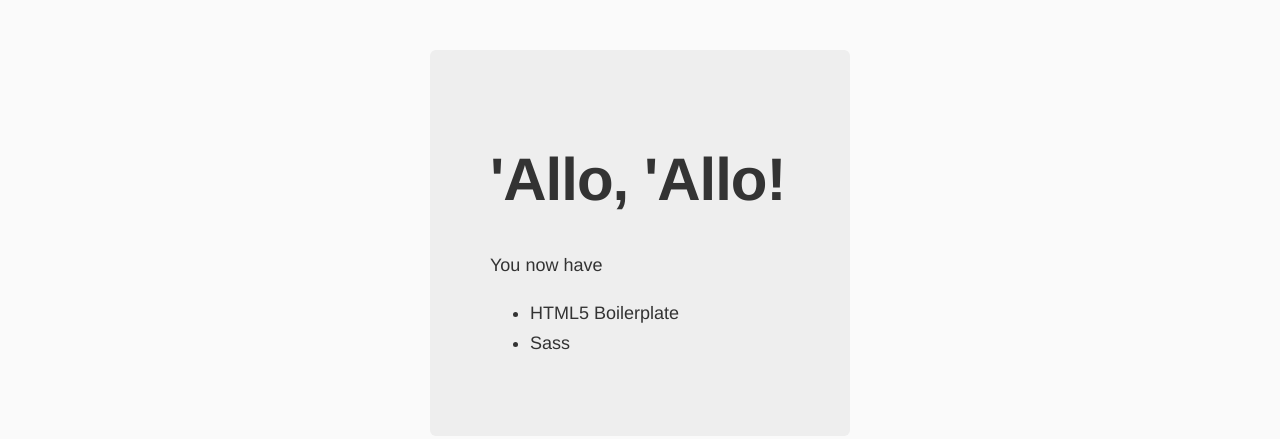
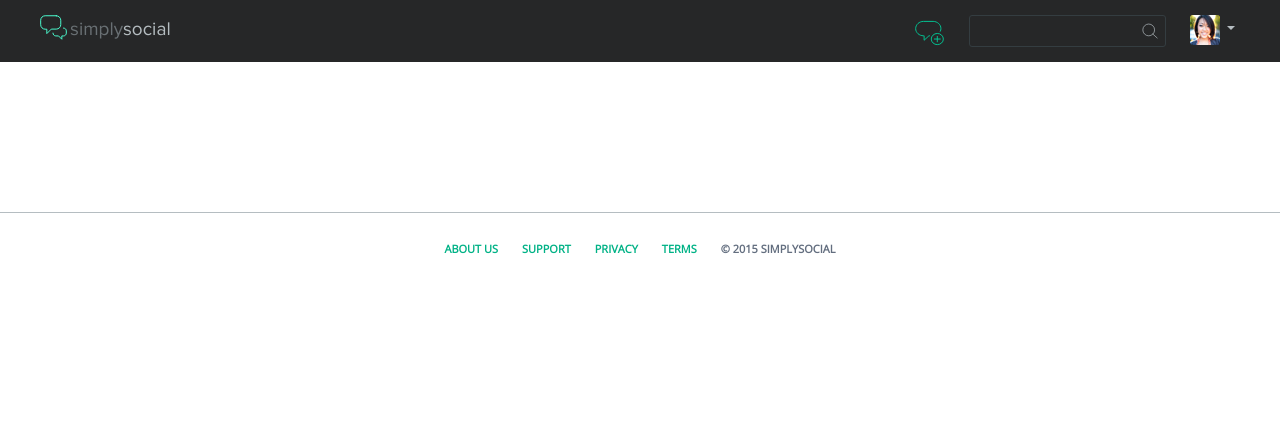
Before and after one commit to klamping/ss-app, a website: page app/index.html in a window 1280 px wide. Drawn offline with nearby package versions, Linux system fonts and the light colour scheme; some packages are replaced by stand-ins of ours; files that its build step writes are made by us from their sources.

Commit message:
site structure

```diff
--- a/app/index.html
+++ b/app/index.html
@@ -1,49 +1,88 @@
 <!doctype html>
-<html lang="">
+<html lang="" ng-app="ssapp">
   <head>
     <meta charset="utf-8">
     <meta name="description" content="">
     <meta name="viewport" content="width=device-width, initial-scale=1">
-    <title>ss app</title>
+    <title>SimplySocial</title>
     <!-- Place favicon.ico and apple-touch-icon.png in the root directory -->
 
     <!-- build:css styles/vendor.css -->
     <!-- bower:css -->
+    <link rel="stylesheet" href="/bower_components/normalize.css/normalize.css" />
     <!-- endbower -->
     <!-- endbuild -->
 
+    <link href='http://fonts.googleapis.com/css?family=Open+Sans' rel='stylesheet' type='text/css'>
     <!-- build:css styles/main.css -->
     <link rel="stylesheet" href="styles/main.css">
     <!-- endbuild -->
 
   </head>
   <body>
-    <!--[if lt IE 10]>
-      <p class="browserupgrade">You are using an <strong>outdated</strong> browser. Please <a href="http://browsehappy.com/">upgrade your browser</a> to improve your experience.</p>
-    <![endif]-->
+    <div class="site-container" ng-controller="mainController">
 
-    <div class="hero-unit">
-      <h1>'Allo, 'Allo!</h1>
-      <p>You now have</p>
-      <ul>
-        <li>HTML5 Boilerplate</li>
-        <li>Sass</li>
-      </ul>
+      <header class="site-header clearfix">
+        <a href="/" class="site-logo">
+          <svg role="img" title="">
+            <use xlink:href="/images/spritemap.svg#icon-logo"></use>
+          </svg>
+          <span class="site-name">
+            <span class="alt">simply</span>social
+          </span>
+        </a>
+
+        <div class="site-actions">
+          <button class="create-msg">
+            <svg role="img" title="Search Site">
+              <use xlink:href="/images/spritemap.svg#icon-new-msg"></use>
+            </svg>
+            <span class="visually-hidden">Create New Message</span>
+          </button>
+
+          <div class="site-search">
+            <input type="text" class="searchbox">
+            <button type="submit" class="search-action">
+              <svg role="img" title="Search Site" class="search-icon">
+                <use xlink:href="/images/spritemap.svg#icon-magnifying-glass"></use>
+              </svg>
+              <span class="visually-hidden">Search Site</span>
+            </button>
+          </div>
+
+          <div class="profile-menu">
+            <button type="button" class="profile-action" ng-click="toggleProfileMenu()">
+              <img src="images/profile.jpg" class="avatar">
+              <span class="visually-hidden">Profile Menu</span>
+            </button>
+            <div class="profile-actions" ng-show="showProfileMenu">
+              <a href="#" class="action">Profile</a>
+              <a href="#" class="action">Followers</a>
+              <a href="#" class="action">Following</a>
+              <a ui-sref="settings" class="action">Settings</a>
+            </div>
+          </div>
+        </div>
+      </header>
+
+      <div class="site-content" ui-view></div>
+
+      <footer class="site-footer">
+        <ul class="nav-footer">
+          <li><a href="#">About Us</a></li><li><!-- keep whitespace from taking room between li's -->
+          <a href="#">Support</a></li><li>
+          <a href="#">Privacy</a></li><li>
+          <a href="#">Terms</a></li>
+        </ul><span class="site-copyright">&copy; 2015 SimplySocial</span>
+      </footer>
+
     </div>
-
-    <!-- Google Analytics: change UA-XXXXX-X to be your site's ID. -->
-    <script>
-      (function(b,o,i,l,e,r){b.GoogleAnalyticsObject=l;b[l]||(b[l]=
-      function(){(b[l].q=b[l].q||[]).push(arguments)});b[l].l=+new Date;
-      e=o.createElement(i);r=o.getElementsByTagName(i)[0];
-      e.src='//www.google-analytics.com/analytics.js';
-      r.parentNode.insertBefore(e,r)}(window,document,'script','ga'));
-      ga('create','UA-XXXXX-X');ga('send','pageview');
-    </script>
 
     <!-- build:js scripts/vendor.js -->
     <!-- bower:js -->
     <script src="/bower_components/jquery/dist/jquery.js"></script>
+    <script src="/bower_components/angular/angular.js"></script>
+    <script src="/bower_components/angular-ui-router/release/angular-ui-router.js"></script>
     <!-- endbower -->
     <!-- endbuild -->
 
--- /dev/null
+++ b/app/partials/feed.html
@@ -0,0 +1,4 @@
+<div class="feed">
+
+
+</div>
--- a/app/scripts/main.js
+++ b/app/scripts/main.js
@@ -1,2 +1,25 @@
 /* jshint devel:true */
-console.log('\'Allo \'Allo!');
+angular.module('ssapp', ['ui.router'])
+.config(function ($stateProvider, $urlRouterProvider) {
+  //
+  // For any unmatched url, redirect to /
+  $urlRouterProvider.otherwise('/');
+  //
+  // Now set up the states
+  $stateProvider
+    .state('feed', {
+      url: '/',
+      templateUrl: 'partials/feed.html'
+    })
+    .state('settings', {
+      url: '/settings',
+      templateUrl: 'partials/settings.html'
+    });
+})
+.controller('mainController', function ($scope) {
+  $scope.showProfileMenu = false;
+
+  $scope.toggleProfileMenu = function () {
+    $scope.showProfileMenu = !$scope.showProfileMenu;
+  };
+});
--- /dev/null
+++ b/app/styles/_base.scss
@@ -0,0 +1,58 @@
+@font-face {
+    font-family: 'proxima_nova_rg';
+    src: url('../fonts/proximanova-regular-webfont.eot');
+    src: url('../fonts/proximanova-regular-webfont.eot?#iefix') format('embedded-opentype'),
+         url('../fonts/proximanova-regular-webfont.woff2') format('woff2'),
+         url('../fonts/proximanova-regular-webfont.woff') format('woff'),
+         url('../fonts/proximanova-regular-webfont.ttf') format('truetype'),
+         url('../fonts/proximanova-regular-webfont.svg#proxima_nova_rgregular') format('svg');
+    font-weight: normal;
+    font-style: normal;
+
+}
+
+.visually-hidden {
+  position: absolute !important;
+  height: 1px; width: 1px;
+  overflow: hidden;
+  clip: rect(1px 1px 1px 1px); /* IE6, IE7 */
+  clip: rect(1px, 1px, 1px, 1px);
+}
+
+/* Extends the .visually-hidden class to allow the element to be focusable when navigated to via the keyboard: h5bp.com/p */
+.visually-hidden.focusable:active,
+.visually-hidden.focusable:focus {
+  clip: auto;
+  height: auto;
+  margin: 0;
+  overflow: visible;
+  position: static;
+  width: auto;
+}
+
+
+// Clearfix
+// @see https://css-tricks.com/snippets/css/clear-fix/
+.clearfix:after {
+  content: "";
+  display: table;
+  clear: both;
+}
+
+// don't include styles on lists that have a class
+// @see http://www.phase2technology.com/blog/when-styling-with-no-class-is-a-good-thing/
+ul[class],
+ol[class] {
+  list-style: none;
+  margin: 0;
+  padding: 0;
+}
+
+a {
+  text-decoration: none;
+  color: $teal;
+}
+
+a:hover {
+  color: $light-teal;
+}
--- /dev/null
+++ b/app/styles/_site-footer.scss
@@ -0,0 +1,22 @@
+.site-footer {
+  border-top: 1px solid $light-grey;
+  font-weight: bold;
+  text-align: center;
+  text-transform: uppercase;
+  padding: 30px;
+  font-size: 11px;
+
+  .nav-footer {
+    display: inline-block;
+
+    li {
+      display: inline-block;
+      margin-right: 24px;
+    }
+  }
+
+  .site-copyright {
+    color: $bluegrey;
+    display: inline-block;
+  }
+}
--- /dev/null
+++ b/app/styles/_site-header.scss
@@ -0,0 +1,155 @@
+.site-header {
+  background: $dark-black;
+  padding: 15px 40px;
+  position: relative;
+  font-size: 12px;
+
+  .site-logo {
+    float: left;
+  }
+
+  .site-actions {
+    float: right;
+
+    > * {
+      float: left;
+      margin-left: 24px;
+    }
+  }
+
+  button {
+    padding: 0;
+    border: 0;
+    background: none;
+    display: block;
+    margin: 0;
+  }
+}
+
+.site-logo,
+.site-logo:hover,
+.site-logo:focus {
+  color: $light-grey;
+  font-family: 'proxima_nova_rg', serif;
+
+  svg {
+    width: 27px;
+    height: 25px;
+    stroke: $bright-teal;
+  }
+
+  .site-name {
+    position: relative;
+    bottom: 5px;
+    font-size: 19px;
+  }
+
+  .alt {
+    color: $dark-grey;
+  }
+}
+
+.site-actions {
+  .create-msg {
+    svg {
+      width: 31px;
+      height: 26px;
+      stroke: $light-teal;
+      position: relative;
+      top: 5px;
+    }
+
+    &:hover,
+    &:focus {
+      svg {
+        stroke: $bright-teal;
+      }
+    }
+  }
+}
+
+.site-search {
+  position: relative;
+
+  .searchbox {
+    background: $dark-black;
+    border: 1px solid $light-black;
+    border-radius: 3px;
+    padding: 3px 5px;
+    height: 24px;
+    padding-right: 30px;
+    color: $light-grey;
+    width: 160px;
+  }
+
+  .search-action {
+    position: absolute;
+    right: 8px;
+    top: 50%;
+    transform: translateY(-50%);
+    width: 16px;
+    height: 16px;
+
+    svg {
+      width: 100%;
+      height: 100%;
+      stroke: $light-grey;
+    }
+  }
+}
+
+.profile-menu  {
+  position: relative;
+
+  .profile-action {
+    position: relative;
+    padding-right: 20px;
+
+    .avatar {
+      display: block;
+      border-radius: 3px;
+    }
+
+    &:after {
+      content: '';
+      width: 0;
+      height: 0;
+      position: absolute;
+      top: 50%;
+      right: 5px;
+      transform: translateY(-50%);
+      border: transparent solid 4px;
+      border-top-color: $light-grey;
+    }
+  }
+
+  .profile-actions {
+    position: absolute;
+    background: $white;
+    right: -17px;
+    border-radius: 5px;
+    top: calc(100% + 5px);
+
+    .action {
+      display: block;
+      padding: 8px 18px;
+      border-top: 1px solid $light-grey;
+      color: $dark-grey;
+
+      &:first-child {
+        border: 0;
+      }
+    }
+
+    &:after {
+      content: '';
+      width: 0;
+      height: 0;
+      position: absolute;
+      bottom: 100%;
+      right: 21px;
+      border: transparent solid 5px;
+      border-bottom-color: $white;
+    }
+  }
+}
--- /dev/null
+++ b/app/styles/_site.scss
@@ -0,0 +1,8 @@
+.site-container {
+  background: $white;
+  font-family: 'Open Sans', sans-serif;
+}
+
+.site-content {
+  padding-bottom: 150px;
+}
--- /dev/null
+++ b/app/styles/_variables.scss
@@ -0,0 +1,16 @@
+$white: #ffffff;
+
+$bright-teal: #4cffd2;
+$light-teal: #00cc99;
+$teal: #00b286;
+$dark-teal: #007f60;
+
+$light-grey: #b5bdc1;
+$dark-grey: #697074;
+$light-black: #343d41;
+$dark-black: #262728;
+
+$bright-bluegrey: #dee1e5;
+$light-bluegrey: #bec3cc;
+$bluegrey: #636e7f;
+$dark-bluegrey: #303d4f;
--- a/app/styles/main.scss
+++ b/app/styles/main.scss
@@ -1,31 +1,12 @@
 // bower:scss
 // endbower
 
-body {
-  background: #fafafa;
-  font-family: 'Helvetica Neue', Helvetica, Arial, sans-serif;
-  color: #333;
-}
+@import
+  "variables",
+  "base";
 
-.hero-unit {
-  margin: 50px auto 0 auto;
-  width: 300px;
-  font-size: 18px;
-  font-weight: 200;
-  line-height: 30px;
-  background-color: #eee;
-  border-radius: 6px;
-  padding: 60px;
-  h1 {
-    font-size: 60px;
-    line-height: 1;
-    letter-spacing: -1px;
-  }
-}
-
-.browserupgrade {
-  margin: 0.2em 0;
-  background: #ccc;
-  color: #000;
-  padding: 0.2em 0;
-}
+// Site Layout
+@import
+  "site",
+  "site-header",
+  "site-footer";
--- a/bower.json
+++ b/bower.json
@@ -2,6 +2,9 @@
   "name": "ss-app",
   "private": true,
   "dependencies": {
-    "jquery": "~2.1.1"
+    "jquery": "~2.1.1",
+    "angular": "~1.3.15",
+    "angular-ui-router": "~0.2.14",
+    "normalize.css": "~3.0.3"
   }
 }
--- a/package.json
+++ b/package.json
@@ -7,10 +7,10 @@
     "autoprefixer-core": "^4.0.2",
     "browser-sync": "^1.8.2",
     "del": "^1.1.1",
+    "gh-pages": "^0.3.0",
     "gulp": "^3.6.0",
     "gulp-cache": "^0.2.2",
     "gulp-csso": "^0.2.6",
-    "gulp-gh-pages": "^0.5.1",
     "gulp-if": "^1.2.1",
     "gulp-imagemin": "^2.0.0",
     "gulp-jshint": "^1.5.3",
```
Also changed, not shown: gulpfile.js (+5 -4 lines), app/fonts/proximanova-regular-webfont.ttf (added), app/fonts/proximanova-regular-webfont.woff (added), app/fonts/proximanova-regular-webfont.woff2 (added), app/images/profile.jpg (added), app/images/spritemap.svg (added), 3 other files.
